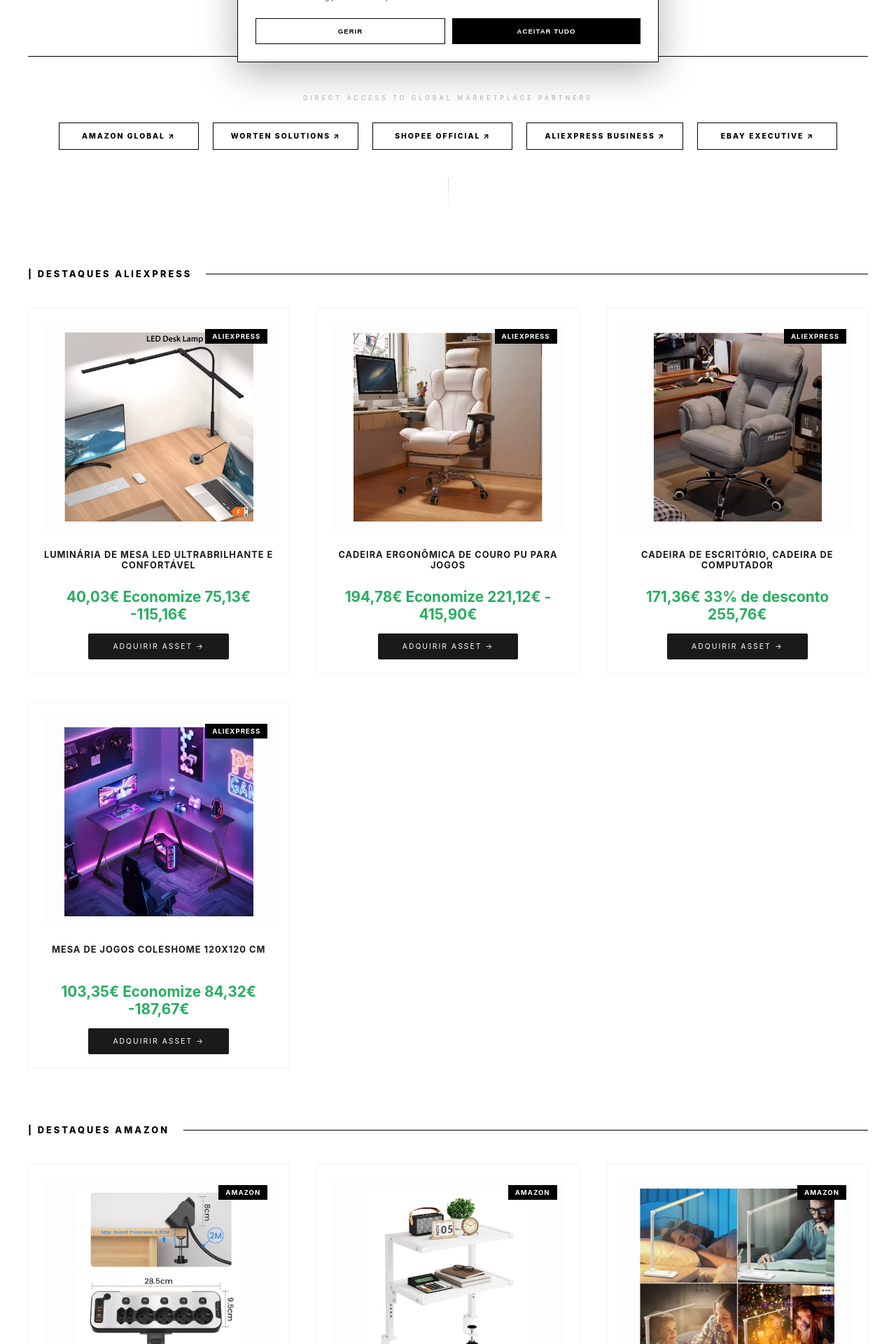
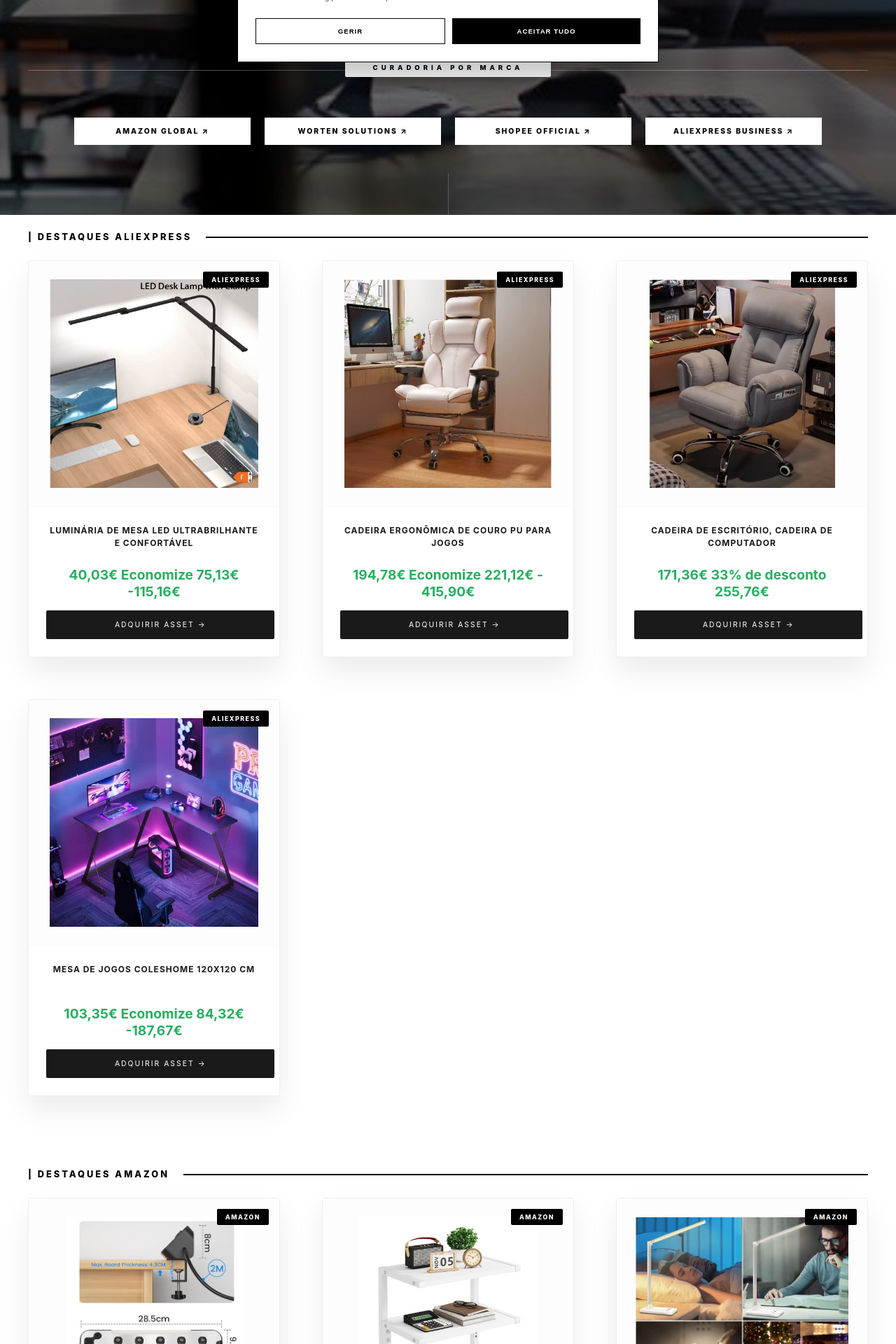
Before and after one commit to pedrosmeo-cell/SkyRooTT, a Flask app: page / in a window 1280 px wide. Shown: the part 691-2611 px from the top of the page at 70% size. Run offline with Flask 3, Linux system fonts and the light colour scheme.

Commit message:
Add files via upload

```diff
--- a/templates/index.html
+++ b/templates/index.html
@@ -1,104 +1,99 @@
 {% extends "base.html" %}
 {% block content %}
 
-<!-- SECÇÃO 1: MOSAICO FIXO (Visual de Impacto) -->
-<section style="max-width: 1400px; margin: 40px auto; padding: 0 40px; clear: both;">
-    <div style="display: grid; grid-template-columns: 2fr 1fr; gap: 20px; height: 550px; overflow: hidden; margin-bottom: 50px;">
+<!-- ZONA DE IMPACTO: Imagem de fundo unificada -->
+<div style="position: relative; padding: 60px 0 0 0; background-image: url('{{ url_for('static', filename='images/fundo_home.jpg') }}'); background-size: cover; background-position: center; background-attachment: fixed; overflow: hidden; margin-top: 0;">
 
-        <!-- Foto Grande (Esquerda) -->
-        <div style="background: #f9f9f9; overflow: hidden; border: 1px solid #eee; border-radius: 2px;">
-            <img src="{{ url_for('static', filename='images/Hiscritorio1.jpg') }}"
-                 style="width: 100%; height: 100%; object-fit: cover; transition: 0.5s;"
-                 onmouseover="this.style.transform='scale(1.05)'" onmouseout="this.style.transform='scale(1)'">
+    <div style="position: absolute; top: 0; left: 0; width: 100%; height: 100%; background: rgba(0,0,0,0.5); z-index: 1;"></div>
+
+    <div style="position: relative; z-index: 2;">
+
+        <!-- 1. MOSAICO DE IMAGENS (OS "3 MÚSICOS") -->
+        <div style="max-width: 1400px; margin: auto; padding: 0 40px;">
+            <div style="display: grid; grid-template-columns: 2fr 1fr; gap: 20px; height: 550px; overflow: hidden;">
+                <div style="background: #fff; overflow: hidden; border: 1px solid #eee; border-radius: 2px; box-shadow: 0 30px 60px rgba(0,0,0,0.4);">
+                    <img src="{{ url_for('static', filename='images/Hiscritorio1.jpg') }}" style="width: 100%; height: 100%; object-fit: cover; transition: 0.5s;" onmouseover="this.style.transform='scale(1.05)'" onmouseout="this.style.transform='scale(1)'">
                 </div>
-
-        <!-- Coluna Direita (2 Fotos Pequenas) -->
                 <div style="display: grid; grid-template-rows: 1fr 1fr; gap: 20px; height: 550px;">
-            <div style="background: #f9f9f9; overflow: hidden; border: 1px solid #eee; border-radius: 2px;">
-                <img src="{{ url_for('static', filename='images/Hiscritorio2.jpg') }}"
-                     style="width: 100%; height: 100%; object-fit: cover; transition: 0.5s;"
-                     onmouseover="this.style.transform='scale(1.05)'" onmouseout="this.style.transform='scale(1)'">
+                    <div style="background: #fff; overflow: hidden; border: 1px solid #eee; border-radius: 2px; box-shadow: 0 30px 60px rgba(0,0,0,0.4);">
+                        <img src="{{ url_for('static', filename='images/Hiscritorio2.jpg') }}" style="width: 100%; height: 100%; object-fit: cover; transition: 0.5s;" onmouseover="this.style.transform='scale(1.05)'" onmouseout="this.style.transform='scale(1)'">
                     </div>
-            <div style="background: #f9f9f9; overflow: hidden; border: 1px solid #eee; border-radius: 2px;">
-                <img src="{{ url_for('static', filename='images/Hiscritorio3.jpg') }}"
-                     style="width: 100%; height: 100%; object-fit: cover; transition: 0.5s;"
-                     onmouseover="this.style.transform='scale(1.05)'" onmouseout="this.style.transform='scale(1)'">
+                    <div style="background: #fff; overflow: hidden; border: 1px solid #eee; border-radius: 2px; box-shadow: 0 30px 60px rgba(0,0,0,0.4);">
+                        <img src="{{ url_for('static', filename='images/Hiscritorio3.jpg') }}" style="width: 100%; height: 100%; object-fit: cover; transition: 0.5s;" onmouseover="this.style.transform='scale(1.05)'" onmouseout="this.style.transform='scale(1)'">
                     </div>
                 </div>
             </div>
-</section>
+        </div>
 
-<!-- LINHA DIVISÓRIA CENTRAL -->
-<div style="max-width: 1400px; margin: 100px auto 20px auto; padding: 0 40px; clear: both; display: block;">
-    <div style="border-top: 1px solid #000; display: flex; justify-content: center;">
-        <span style="background: #fff; padding: 0 40px; position: relative; top: -10px; text-transform: uppercase; letter-spacing: 5px; font-size: 0.65rem; font-weight: 600; color: #1a1a1a;">
+        <!-- 2. LINHA DE CURADORIA -->
+        <div style="max-width: 1400px; margin: 100px auto 20px auto; padding: 0 40px;">
+            <div style="border-top: 1px solid rgba(255,255,255,0.3); display: flex; justify-content: center;">
+                <span style="background: #fff; color: #000; padding: 8px 40px; position: relative; top: -18px; text-transform: uppercase; letter-spacing: 5px; font-size: 0.6rem; font-weight: 800; border-radius: 2px; box-shadow: 0 4px 15px rgba(0,0,0,0.3);">
                     Curadoria por Marca
                 </span>
             </div>
         </div>
 
-<!-- NOVO: BLOCO DE PARCEIROS ESTRATÉGICOS (COM OS TEUS LINKS DE AFILIADO) -->
-<div style="max-width: 1400px; margin: 40px auto 70px; text-align: center; padding: 0 40px;">
-    <p style="font-size: 0.55rem; text-transform: uppercase; letter-spacing: 4px; color: #bbb; margin-bottom: 30px; font-weight: 500;">
-        Direct Access to Global Marketplace Partners
-    </p>
-
-    <div style="display: flex; justify-content: center; gap: 20px; flex-wrap: wrap; align-items: center;">
-
+        <!-- 3. LINKS DE PARCEIROS -->
+        <div style="max-width: 1400px; margin: 40px auto 0; text-align: center; padding: 0 40px;">
+            <div style="display: flex; justify-content: center; gap: 20px; flex-wrap: wrap;">
                 {% set parceiros = [
                     {'name': 'Amazon Global', 'url': 'https://amzn.to'},
-            {'name': 'Worten Solutions', 'url': 'https://www.worten.pt'},
+                    {'name': 'Worten Solutions', 'url': 'https://worten.pt'},
                     {'name': 'Shopee Official', 'url': 'https://shopee.com.br'},
-            {'name': 'AliExpress Business', 'url': 'https://aliexpress.com'},
-            {'name': 'eBay Executive', 'url': 'https://www.ebay.com'}
+                    {'name': 'AliExpress Business', 'url': 'https://aliexpress.com'}
                 ] %}
-
                 {% for loja in parceiros %}
-        <a href="{{ loja.url }}"
-           target="_blank"
-           rel="nofollow noopener noreferrer"
-           style="text-decoration: none; color: #000; font-size: 0.65rem; font-weight: 800; text-transform: uppercase; letter-spacing: 2px; padding: 12px 25px; border: 1px solid #000; transition: 0.3s; background: #fff; min-width: 200px; box-sizing: border-box;"
-           onmouseover="this.style.background='#000'; this.style.color='#fff';"
-           onmouseout="this.style.background='#fff'; this.style.color='#000';">
+                <a href="{{ loja.url }}" target="_blank" rel="nofollow noopener noreferrer"
+                   style="text-decoration: none; color: #000; font-size: 0.65rem; font-weight: 800; text-transform: uppercase; letter-spacing: 2px; padding: 12px 25px; border: 1px solid #fff; transition: 0.3s; background: #fff; min-width: 200px;"
+                   onmouseover="this.style.background='transparent'; this.style.color='#fff';" onmouseout="this.style.background='#fff'; this.style.color='#000';">
                     {{ loja.name }} ↗
                 </a>
                 {% endfor %}
-
+            </div>
         </div>
 
-    <div style="width: 1px; height: 50px; background: linear-gradient(to bottom, #000, transparent); margin: 40px auto 0; opacity: 0.15;"></div>
+        <div style="width: 1px; height: 60px; background: #fff; margin: 40px auto 0; opacity: 0.2;"></div>
+    </div>
 </div>
 
-<!-- SECÇÃO 2: DESTAQUES ORGANIZADOS POR MARCA -->
-<section style="max-width: 1400px; margin: auto; padding: 0 40px 100px; clear: both;">
+<!-- SECÇÃO DE DESTAQUES (COM RELEVO NOS PRODUTOS) -->
+<section style="max-width: 1400px; margin: 0 auto; padding: 0 40px 100px; clear: both;">
 
     {% set stores = products|map(attribute='affiliate')|unique|list %}
 
     {% for store in stores %}
-        <div style="display: flex; align-items: center; margin: 80px 0 40px 0; width: 100%;">
-            <h2 style="text-transform: uppercase; letter-spacing: 3px; font-size: 0.8rem; font-weight: 800; margin: 0; padding-right: 20px; white-space: nowrap;">
+        <div style="display: flex; align-items: center; margin: 0; width: 100%; position: relative; top: -1px;">
+            <h2 style="text-transform: uppercase; letter-spacing: 3px; font-size: 0.8rem; font-weight: 800; margin: 0; padding: 25px 20px 25px 0; white-space: nowrap; color: #000; background: transparent;">
                 | DESTAQUES {{ store }}
             </h2>
-            <div style="flex-grow: 1; border-top: 1px solid #000;"></div>
+            <div style="flex-grow: 1; border-top: 2px solid #000;"></div>
         </div>
 
-        <div style="display: grid; grid-template-columns: repeat(auto-fill, minmax(350px, 1fr)); gap: 40px; margin-bottom: 80px;">
+        <div style="display: grid; grid-template-columns: repeat(auto-fill, minmax(350px, 1fr)); gap: 60px; margin-bottom: 80px;">
             {% for p in products if p.affiliate == store %}
-            <div style="background: #fff; border: 1px solid #f2f2f2; padding: 20px; text-align: center; border-radius: 2px;">
-                <div style="height: 300px; display: flex; align-items: center; justify-content: center; background: #fdfdfd; position: relative; overflow: hidden;">
-                    <img src="{{ url_for('static', filename='images/' + p.image) }}"
-                         style="max-width: 90%; max-height: 90%; object-fit: contain; transition: 0.5s;"
-                         onmouseover="this.style.transform='scale(1.1)'" onmouseout="this.style.transform='scale(1)'"
-                         onerror="this.src='https://placehold.co';">
-                    <span style="position: absolute; top: 10px; right: 10px; background: #000; color: #fff; padding: 5px 10px; font-size: 0.6rem; text-transform: uppercase; font-weight: bold; letter-spacing: 1px;">
+            <!-- CARTÃO COM RELEVO (Igual ao mosaico de cima) -->
+            <div style="background: #fff; border: 1px solid #eee; padding: 0; text-align: center; border-radius: 4px; box-shadow: 0 20px 40px rgba(0,0,0,0.08); transition: 0.3s; overflow: hidden;"
+                 onmouseover="this.style.transform='translateY(-10px)'; this.style.boxShadow='0 30px 60px rgba(0,0,0,0.15)';"
+                 onmouseout="this.style.transform='translateY(0)'; this.style.boxShadow='0 20px 40px rgba(0,0,0,0.08)';">
+
+                <div style="height: 350px; display: flex; align-items: center; justify-content: center; background: #fdfdfd; position: relative; overflow: hidden; border-bottom: 1px solid #f9f9f9;">
+                    <img src="{{ url_for('static', filename='images/' + p.image) }}" style="max-width: 85%; max-height: 85%; object-fit: contain; transition: 0.5s;">
+
+                    <!-- BADGE DA MARCA (NOME DA LOJA) -->
+                    <span style="position: absolute; top: 15px; right: 15px; background: #000; color: #fff; padding: 6px 12px; font-size: 0.55rem; text-transform: uppercase; font-weight: 800; letter-spacing: 1.5px; border-radius: 2px; z-index: 10;">
                         {{ p.affiliate }}
                     </span>
                 </div>
 
-                <div style="padding-top: 25px;">
-                    <h3 style="font-size: 0.8rem; text-transform: uppercase; margin: 0; min-height: 40px; letter-spacing: 1px; color: #1a1a1a;">{{ p.name }}</h3>
-                    <p style="font-weight: 700; color: #27ae60; font-size: 1.3rem; margin: 15px 0;">{{ p.price }}</p>
-                    <a href="{{ p.link }}" target="_blank" rel="nofollow noopener noreferrer" style="display: inline-block; background: #1a1a1a; color: #fff; text-decoration: none; font-size: 0.65rem; padding: 12px 35px; letter-spacing: 2px; text-transform: uppercase; border-radius: 2px;">
+                <div style="padding: 25px;">
+                    <h3 style="font-size: 0.75rem; text-transform: uppercase; margin: 0; min-height: 45px; letter-spacing: 1px; color: #1a1a1a; line-height: 1.5;">
+                        {{ p.name }}
+                    </h3>
+                    <p style="font-weight: 700; color: #27ae60; font-size: 1.2rem; margin: 15px 0;">
+                        {{ p.price }}
+                    </p>
+                    <a href="{{ p.link }}" target="_blank" rel="nofollow noopener noreferrer" style="display: inline-block; background: #1a1a1a; color: #fff; text-decoration: none; font-size: 0.65rem; padding: 14px 40px; letter-spacing: 2px; text-transform: uppercase; border-radius: 2px; width: 80%;">
                         Adquirir Asset →
                     </a>
                 </div>
```
Also changed, not shown: static/images/fundo_home.jpg (added). Lines whose indentation alone changed are shown as unchanged.
